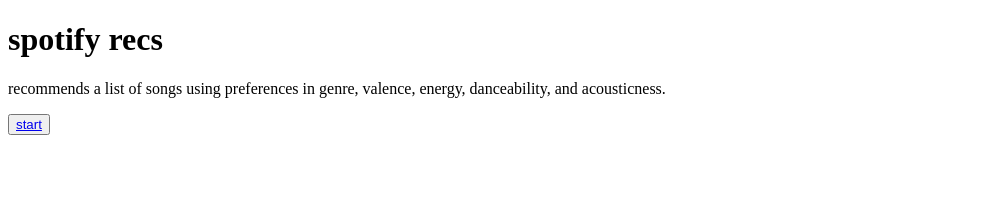
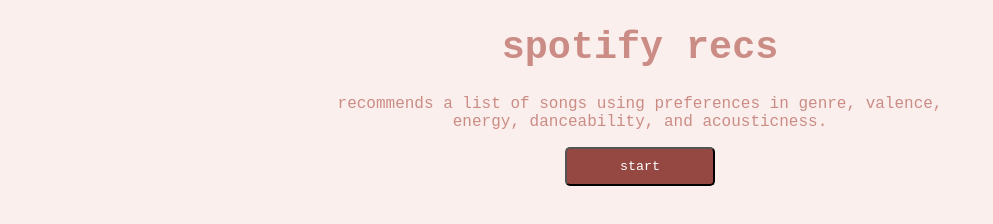
Before and after one commit to elsiezhu/spotify-recs, a plain HTML site: page app/index.html in a window 1280 px wide. Shown: the whole page, without its empty margins (0-993 px from the left). Drawn offline with Linux system fonts and the light colour scheme.

Commit message:
style webpage

```diff
--- a/app/index.css
+++ b/app/index.css
@@ -0,0 +1,38 @@
+body {
+    background-color: rgb(250, 239, 237);;
+    font-family: 'Courier New', Courier, monospace;
+    text-align: center;
+    width: 50%;
+    margin: 0 auto;
+}
+
+header {
+    margin-top: 10px;
+    margin-bottom: 10px;
+    color: rgb(203, 140, 133);
+    font-size: larger;
+}
+
+p {
+    /* margin-top: 10px;
+    margin-bottom: 10px; */
+    font-size: medium;
+    color: rgb(203, 140, 133);
+}
+
+button {
+    padding-top: 10px;
+    padding-bottom: 10px;
+    background-color: #954842;
+    color: white;
+    font-family: 'Courier New', Courier, monospace;
+    width: 150px;
+    margin-bottom: 5px;
+    border-radius: 5px;
+    transition-duration: 0.4s;
+}
+
+button:hover {
+    background-color: rgb(203, 140, 133);
+    color: white;
+}
--- a/app/index.html
+++ b/app/index.html
@@ -12,7 +12,8 @@
         </header>
         <main>
             <p>recommends a list of songs using preferences in genre, valence, energy, danceability, and acousticness.</p>
-            <button><a href="preferences.html">start</a></button>
+            <button id="start-btn" onclick="document.location='preferences.html'">start</button>
+            <script src="index.js"></script>
         </main>
         <footer>
 
```
